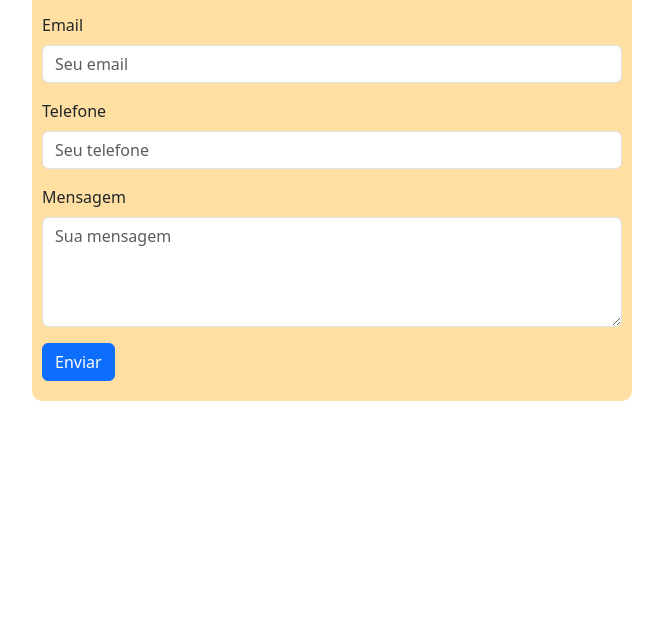
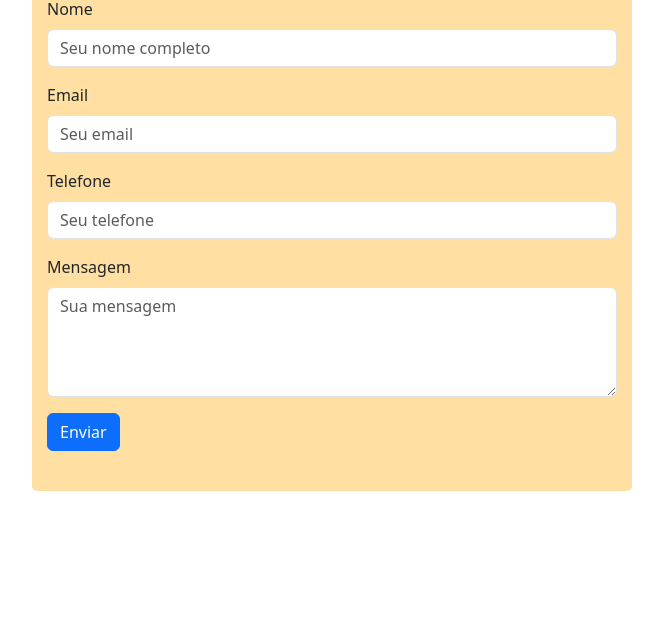
Before and after one commit to wellingtonag/testeform, a plain HTML site: page index.html in a window 1280 px wide. Shown: the part 175-800 px from the top of the page, without its empty margins (308-971 px from the left). Drawn offline with nearby package versions, Linux system fonts and the light colour scheme.

Commit message:
change Html and css

```diff
--- a/index.html
+++ b/index.html
@@ -3,7 +3,7 @@
 <head>
     <meta charset="UTF-8">
     <meta name="viewport" content="width=device-width, initial-scale=1.0">
-    <title>Formulário Responsivo</title>
+    <title>Formulário Responsivo - 2.0</title>
     <!-- Link para o CSS do Bootstrap -->
     <!-- <link href="https://stackpath.bootstrapcdn.com/bootstrap/5.3.0/css/bootstrap.min.css" rel="stylesheet"> -->
     <link href="https://cdn.jsdelivr.net/npm/bootstrap@5.3.3/dist/css/bootstrap.min.css" rel="stylesheet" integrity="sha384-QWTKZyjpPEjISv5WaRU9OFeRpok6YctnYmDr5pNlyT2bRjXh0JMhjY6hW+ALEwIH" crossorigin="anonymous">
--- a/style.css
+++ b/style.css
@@ -5,7 +5,7 @@ body {
 .form-container {
     max-width: 600px;
     background-color: #ffdfa2;
-    margin: 0 auto;
-    border-radius: 10px;
-    padding: 20px 10px;
+    margin: 50px auto;
+    border-radius: 5px;
+    padding: 40px 15px;
 }
```
